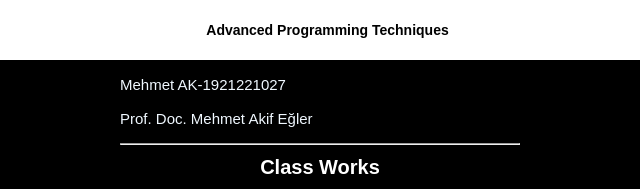
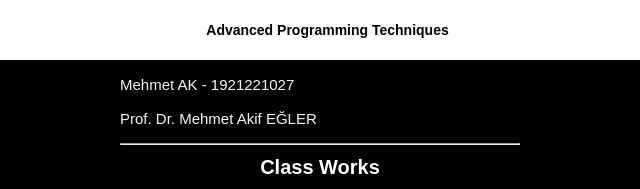
Before and after one commit to mehmetak7/advancedProgramming, a plain HTML site: page index.html in a window 1280 px wide. Shown: the top 189 px of the page, 320-960 px from the left. Drawn offline with Linux system fonts and the light colour scheme.

Commit message:
nameChanging

```diff
--- a/index.html
+++ b/index.html
@@ -91,8 +91,8 @@ pre {
     </header>
     <div class="links">
         <div class="container">
-            <p>Mehmet AK-1921221027</p>
-            <p>Prof. Doc. Mehmet Akif Eğler</p>
+            <p>Mehmet AK - 1921221027</p>
+            <p>Prof. Dr. Mehmet Akif EĞLER</p>
             <hr>
             <h3>Class Works</h3>
             <ul>
```
